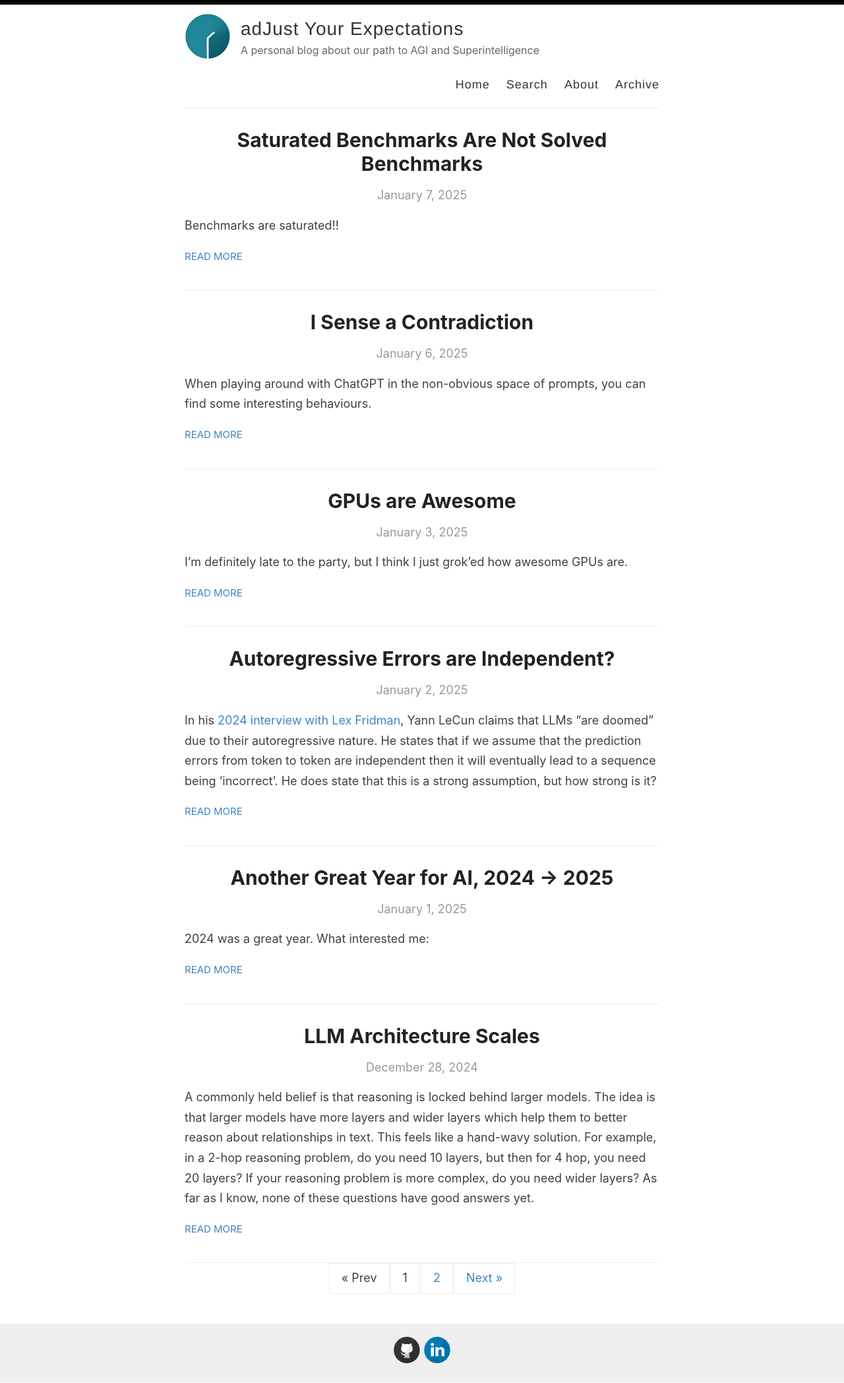
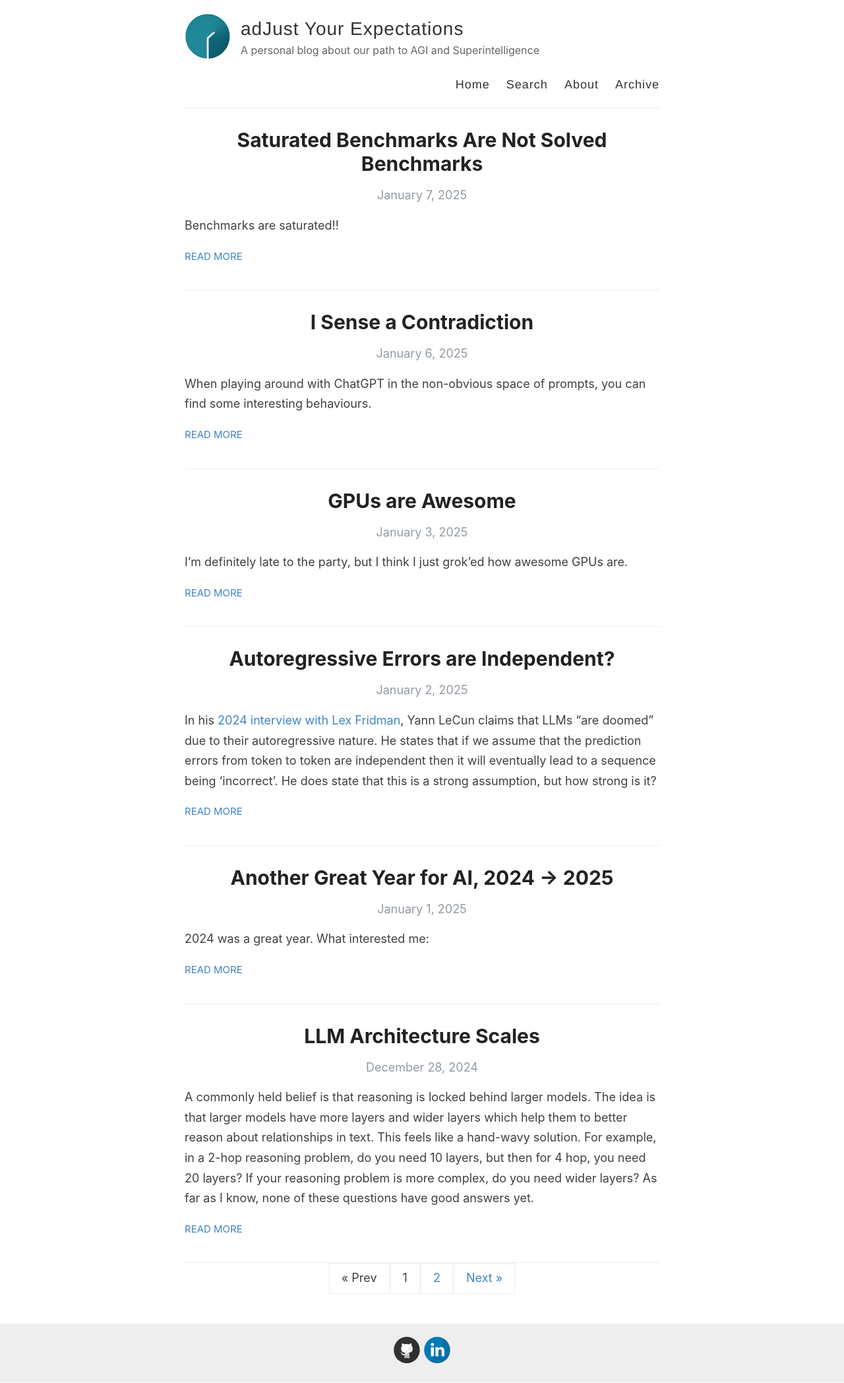
Before and after one commit to jyesawtellrickson/jyesawtellrickson.github.io, a Jekyll site: the page built from index.html, in a window 1280 px wide. Shown: the whole page at 66% size. Built offline with Jekyll 4.4.1, drawn with Linux system fonts in a browser that asks for light colours; the list of posts is cut into pages by our own code.

Commit message:
Update favicon and remove bar

```diff
--- a/_layouts/default.html
+++ b/_layouts/default.html
@@ -10,12 +10,12 @@
     <link rel="canonical" href="{{ site.url }}{{ page.url }}" />
 
     <meta name="theme-color" content="#000000">
-    <link rel="icon" type="image/png" sizes="32x32" href="{{ site.baseurl }}/images/favicon-32x32.png">
+    <link rel="icon" type="image/png" sizes="32x32" href="{{ site.baseurl }}/images/favicon-32x32-new.png">
     {% include analytics_head.html %}
   </head>
 
   <body>
-    <div id="bar"></div>
+    <!--<div id="bar"></div>-->
     <div class="wrapper-container">
       <div class="wrapper-masthead">
         <div class="container">
```
Also changed, not shown: images/favicon-32x32-new.png (added).
